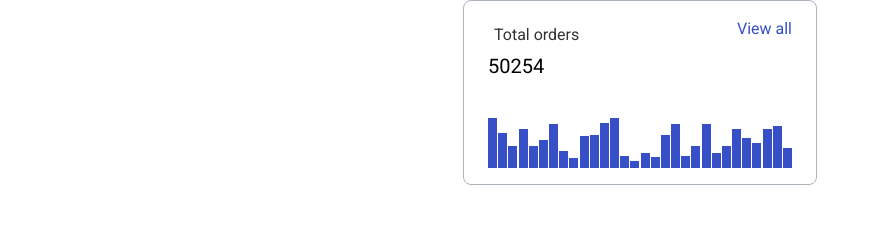
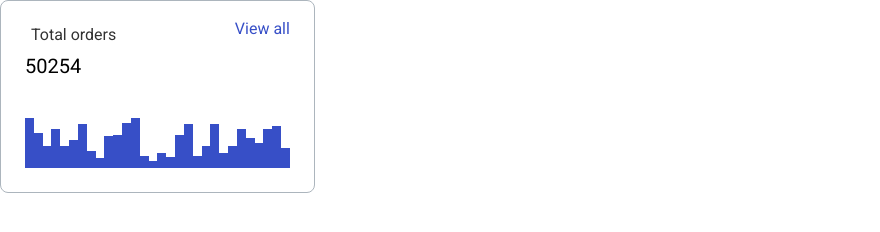
Before and after one commit to js-tasks-ru/htmlcss-20230227_777inness, a website: page 04-lection2/01-histogram/index.html in a window 1280 px wide. Shown: the whole page, without its empty margins (0-880 px from the left). Drawn offline with Linux system fonts and the light colour scheme.

Commit message:
histogram updated

```diff
--- a/04-lection2/01-histogram/histogram.css
+++ b/04-lection2/01-histogram/histogram.css
@@ -1,9 +1,7 @@
 
 .histogram{
-    margin: 0 auto;
-    width: 354px;
-    height: 185px;
-    padding: 16px 24px 36px 24px;
+    width: 24.6%;
+    padding: 16px 24px 24px 24px;
     font-size: 16px;
     line-height: 24px;
     font-family: 'Inter';
@@ -31,7 +29,8 @@ padding: 6px;
 
 }
 .histogram__link{
-    color: var(--blue)
+    color: var(--blue);
+    margin-top: 3px;
 }
 .histogram__info{
     display: flex;
@@ -39,21 +38,19 @@ padding: 6px;
 }
 .histogram__details{
     display: flex;
-    flex-direction: row;
     justify-content: space-between;
 
 }
 
 .histogram__image{
     display: flex;
-
    justify-content: space-between;
-   min-height: 50px;
+   height: 50px;
    align-items: flex-end;
 
 }
 .histogram__slice{
-    width: 9px;
+ flex-basis: 9px;
     background-color: var(--blue);
 }
 
```
Also changed, not shown: assets/css/normalize.css.
